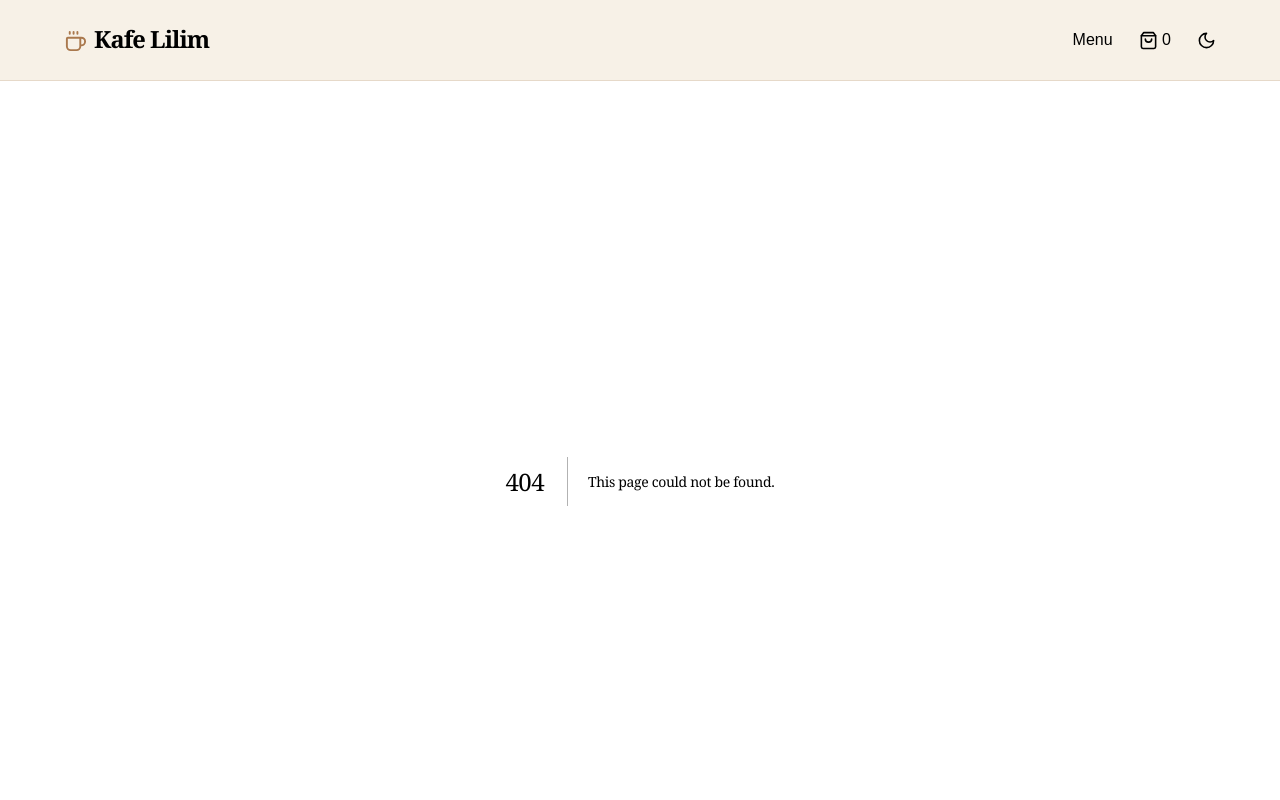
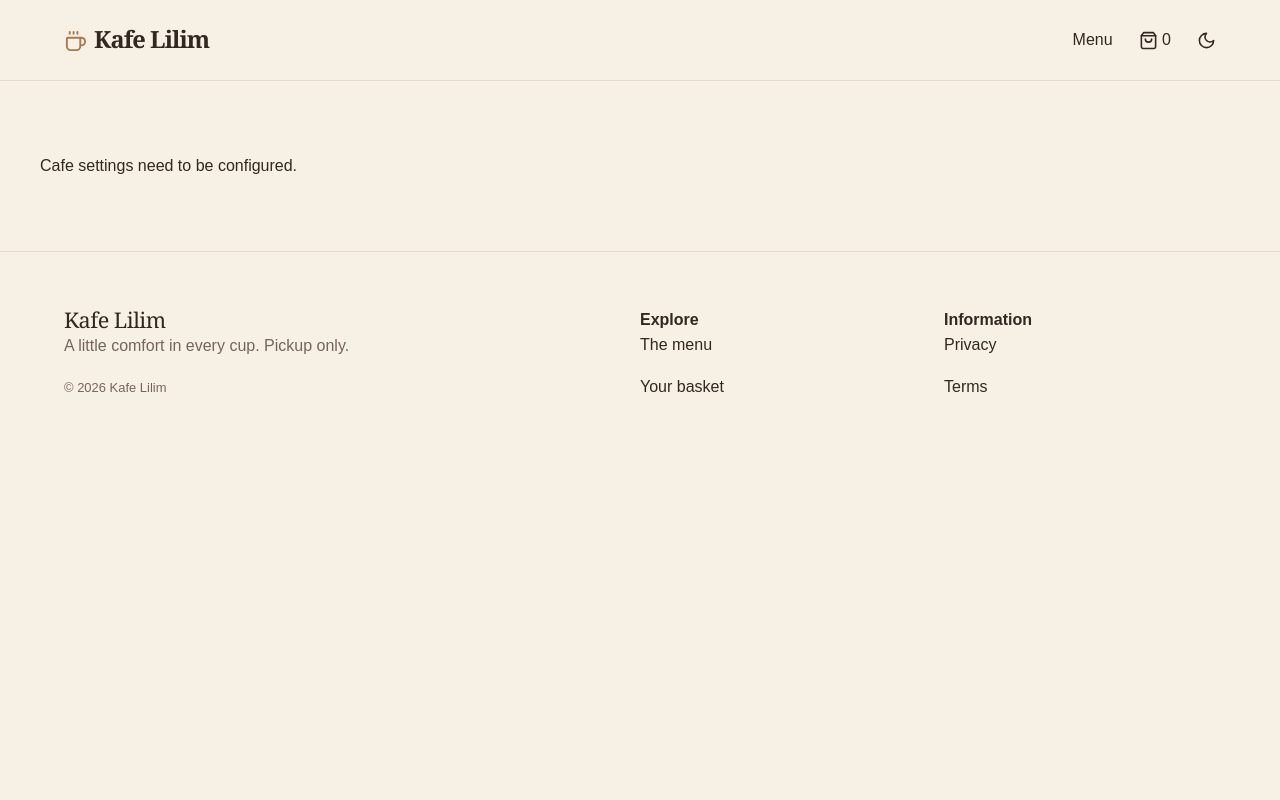
Before and after one commit to keishhhhh/kafe-lilim, a Next.js app: page /checkout in a window 1280 px wide. Before the commit this address had no page. Shown: the top 800 px of the page. Built offline with nearby package versions, Linux system fonts and the light colour scheme; no server answers; the database is empty.

Commit message:
Create page.tsx

```diff
--- /dev/null
+++ b/app/checkout/page.tsx
@@ -0,0 +1,3 @@
+import { CheckoutForm } from '@/components/customer/checkout-form';import { db } from '@/lib/db';
+export const dynamic='force-dynamic';export const metadata={title:'Checkout'};
+export default async function CheckoutPage(){const settings=await db.businessSettings.findUnique({where:{id:'main'}});if(!settings)return <div className="container section">Cafe settings need to be configured.</div>;return <div className="container"><div className="page-intro"><span className="eyebrow">Just a few more details</span><h1>Checkout</h1><p className="muted">Your order, prepared for pickup with care.</p></div><CheckoutForm settings={settings}/><div style={{height:80}}/></div>}
```
